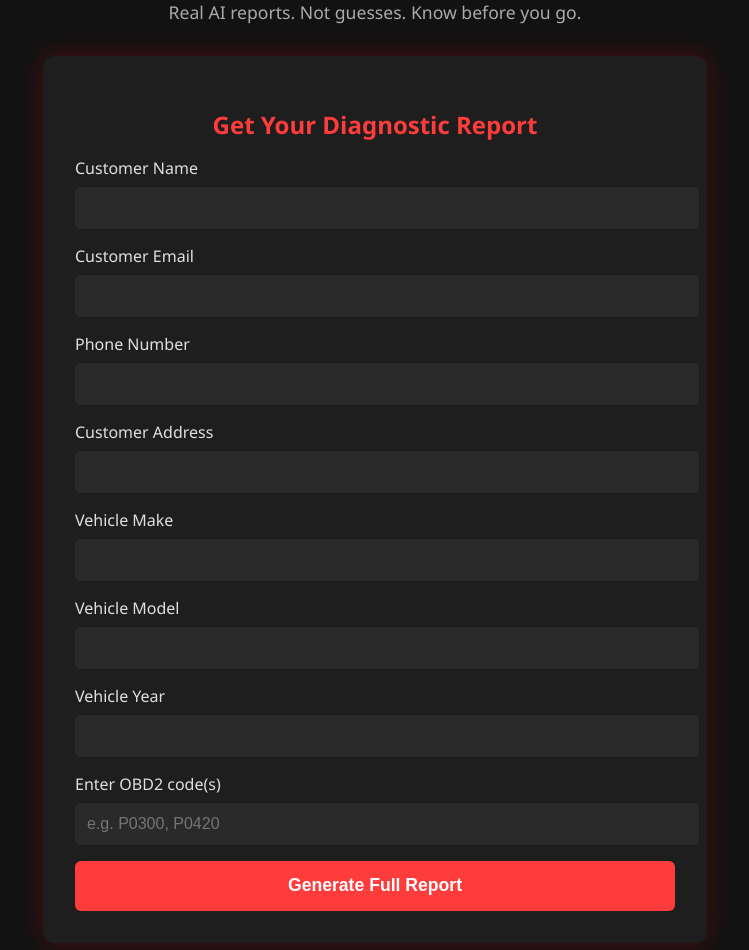
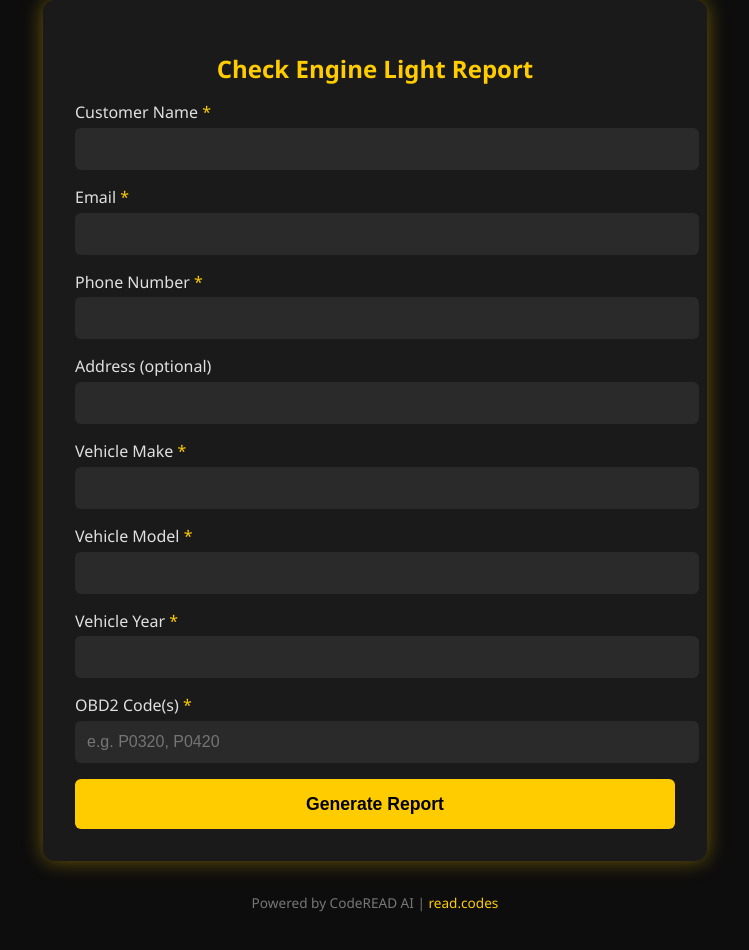
Before and after one commit to CODEREaDer24/coderead, a plain HTML site: page templates/form.html in a window 1280 px wide. Shown: the part 91-1041 px from the top of the page, without its empty margins (265-1014 px from the left). Drawn offline with Linux system fonts and the light colour scheme.

Commit message:
Update form.html

```diff
--- a/templates/form.html
+++ b/templates/form.html
@@ -3,19 +3,18 @@
 <head>
   <meta charset="UTF-8" />
   <meta name="viewport" content="width=device-width, initial-scale=1.0"/>
-  <title>CodeREAD Diagnostic Report</title>
+  <title>CodeREAD Diagnostic Input</title>
   <style>
     :root {
-      --red: #ff3c3c;
-      --bg: #121212;
-      --panel: #1e1e1e;
-      --text: #e0e0e0;
-      --input: #2a2a2a;
+      --yellow: #ffcc00;
+      --black: #0d0d0d;
+      --darkgray: #1a1a1a;
+      --lightgray: #e0e0e0;
     }
 
     body {
-      background-color: var(--bg);
-      color: var(--text);
+      background-color: var(--black);
+      color: var(--lightgray);
       font-family: 'Segoe UI', sans-serif;
       margin: 0;
       padding: 2rem;
@@ -27,35 +26,33 @@
     .logo {
       font-size: 2rem;
       font-weight: bold;
-      color: var(--red);
+      color: var(--yellow);
       margin-bottom: 1rem;
     }
 
-    .tagline {
-      font-size: 1.1rem;
-      margin-bottom: 2rem;
-      color: #aaa;
-    }
-
     .container {
-      background-color: var(--panel);
+      background-color: var(--darkgray);
       padding: 2rem;
       border-radius: 12px;
-      box-shadow: 0 0 25px rgba(255, 0, 0, 0.25);
+      box-shadow: 0 0 20px rgba(255, 204, 0, 0.4);
       max-width: 600px;
       width: 100%;
     }
 
     h2 {
-      color: var(--red);
+      color: var(--yellow);
       margin-bottom: 1rem;
       text-align: center;
     }
 
     label {
       display: block;
-      margin-bottom: 0.5rem;
+      margin-bottom: 0.3rem;
       font-weight: 500;
+    }
+
+    .required-star {
+      color: var(--yellow);
     }
 
     input[type="text"],
@@ -66,7 +63,7 @@
       margin-bottom: 1rem;
       border-radius: 6px;
       border: none;
-      background-color: var(--input);
+      background-color: #2a2a2a;
       color: white;
       font-size: 1rem;
     }
@@ -74,10 +71,10 @@
     button {
       width: 100%;
       padding: 0.9rem;
-      background-color: var(--red);
+      background-color: var(--yellow);
       border: none;
       border-radius: 6px;
-      color: white;
+      color: black;
       font-size: 1.1rem;
       font-weight: bold;
       cursor: pointer;
@@ -85,11 +82,12 @@
     }
 
     button:hover {
-      background-color: #e03535;
+      background-color: #e6b800;
     }
 
     .footer {
       margin-top: 2rem;
+      text-align: center;
       font-size: 0.85rem;
       color: #777;
     }
@@ -106,41 +104,40 @@
 </head>
 <body>
   <div class="logo">CodeREAD</div>
-  <div class="tagline">Real AI reports. Not guesses. Know before you go.</div>
 
   <div class="container">
-    <h2>Get Your Diagnostic Report</h2>
+    <h2>Check Engine Light Report</h2>
     <form action="/report" method="POST">
-      <label for="name">Customer Name</label>
+      <label for="name">Customer Name <span class="required-star">*</span></label>
       <input type="text" id="name" name="name" required />
 
-      <label for="email">Customer Email</label>
+      <label for="email">Email <span class="required-star">*</span></label>
       <input type="email" id="email" name="email" required />
 
-      <label for="phone">Phone Number</label>
+      <label for="phone">Phone Number <span class="required-star">*</span></label>
       <input type="tel" id="phone" name="phone" required />
 
-      <label for="address">Customer Address</label>
-      <input type="text" id="address" name="address" required />
+      <label for="address">Address (optional)</label>
+      <input type="text" id="address" name="address" />
 
-      <label for="make">Vehicle Make</label>
+      <label for="make">Vehicle Make <span class="required-star">*</span></label>
       <input type="text" id="make" name="make" required />
 
-      <label for="model">Vehicle Model</label>
+      <label for="model">Vehicle Model <span class="required-star">*</span></label>
       <input type="text" id="model" name="model" required />
 
-      <label for="year">Vehicle Year</label>
+      <label for="year">Vehicle Year <span class="required-star">*</span></label>
       <input type="text" id="year" name="year" required />
 
-      <label for="codes">Enter OBD2 code(s)</label>
-      <input type="text" id="codes" name="codes" placeholder="e.g. P0300, P0420" required />
+      <label for="codes">OBD2 Code(s) <span class="required-star">*</span></label>
+      <input type="text" id="codes" name="codes" placeholder="e.g. P0320, P0420" required />
 
-      <button type="submit">Generate Full Report</button>
+      <button type="submit">Generate Report</button>
     </form>
   </div>
 
   <div class="footer">
-    Powered by CodeREAD AI | read.codes
+    Powered by CodeREAD AI | <a href="https://read.codes" style="color: var(--yellow); text-decoration: none;">read.codes</a>
   </div>
 </body>
 </html>
```
